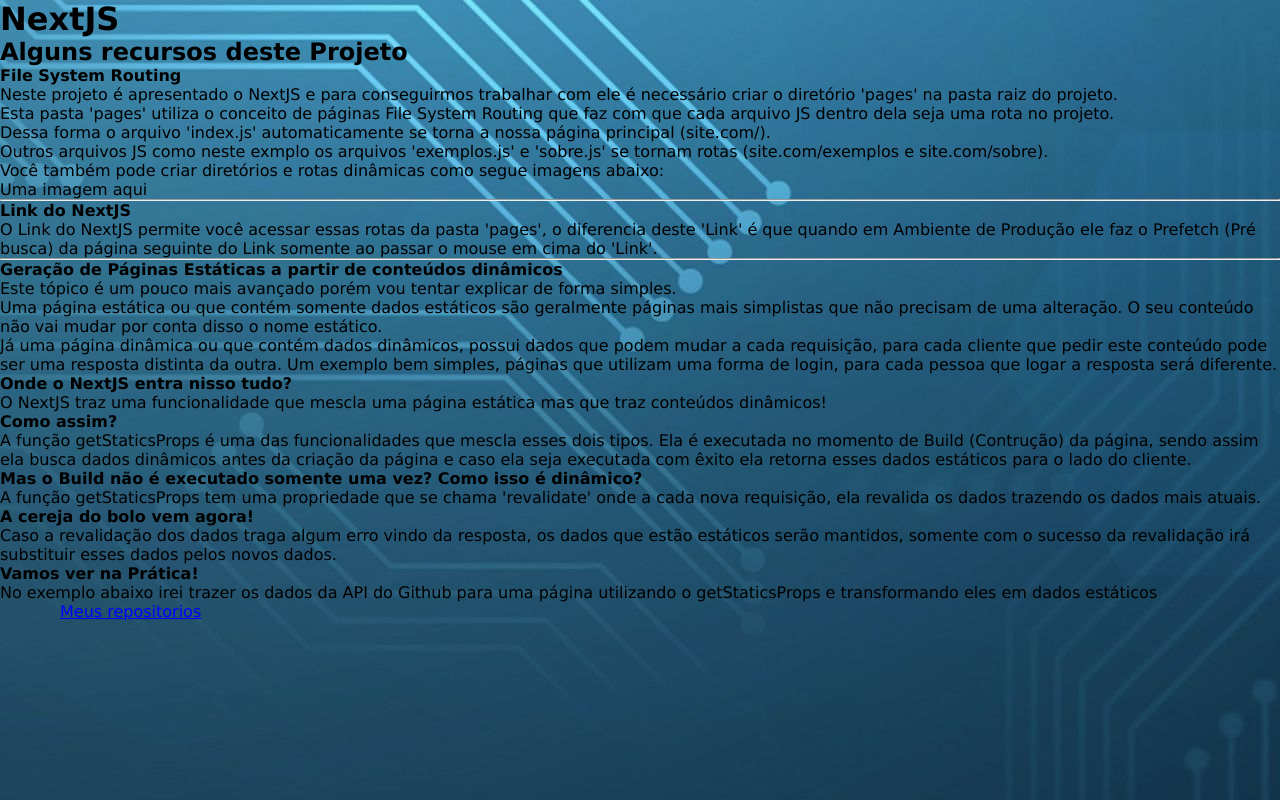
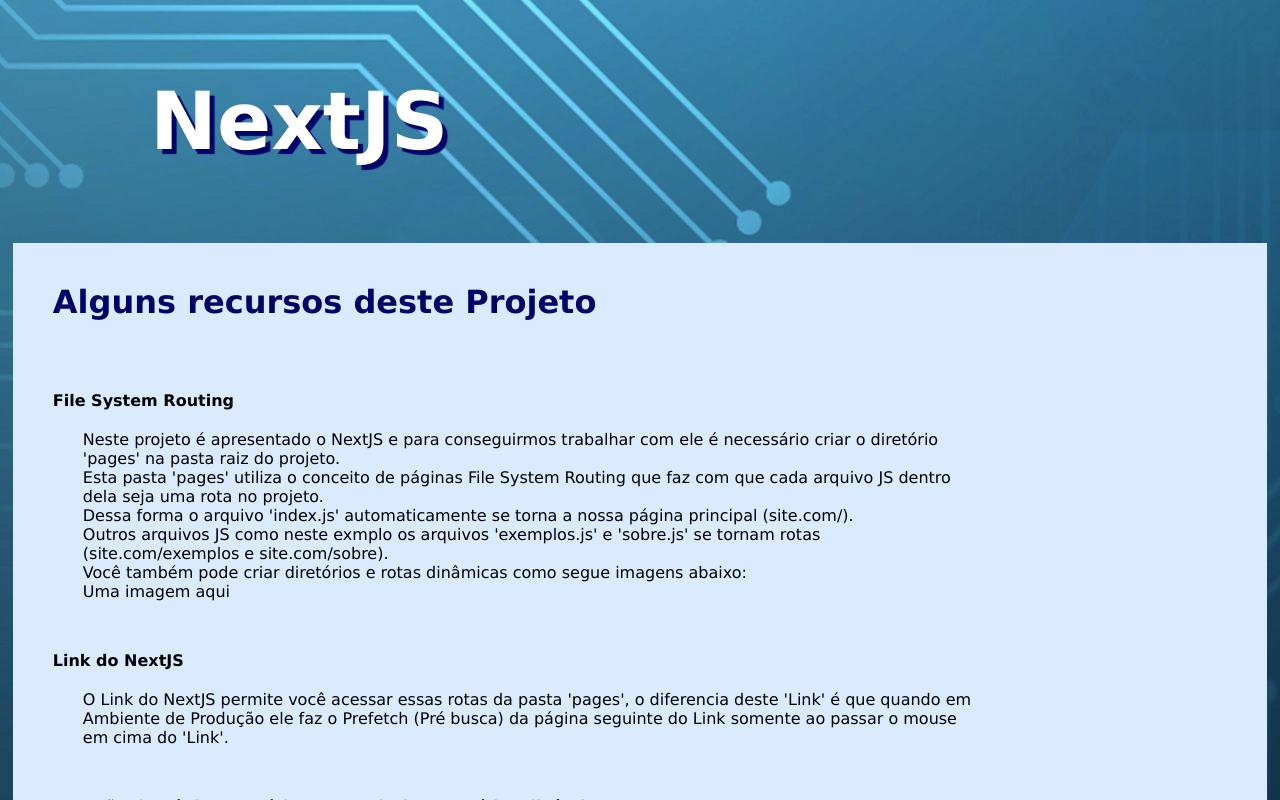
Before and after one commit to FelipeHFO/conhecendo-nextjs, a Next.js app: page /exemplos in a window 1280 px wide. Shown: the top 800 px of the page. Built offline with nearby package versions, Linux system fonts and the light colour scheme.

Commit message:
Ajustando estilos nas páginas Sobre, Exemplo e Repositorios

```diff
--- a/pages/exemplos.js
+++ b/pages/exemplos.js
@@ -3,95 +3,98 @@
 export default function Exemplos() {
   return (
     <>
-      <h1>NextJS</h1>
-      <h2>Alguns recursos deste Projeto</h2>
-      <h4>File System Routing</h4>
-      <p>
+      <header>
+        <h1 className="title">NextJS</h1>
+      </header>
+      <main className="container">
+        <h2 className="subtitle">Alguns recursos deste Projeto</h2>
+        <h4 className="subtopico">File System Routing</h4>
+        <p className="text">
           Neste projeto é apresentado o NextJS e para conseguirmos trabalhar com
           ele é necessário criar o diretório 'pages' na pasta raiz do projeto.
         </p>
-      <p>
-        Esta pasta 'pages' utiliza o conceito de páginas File System Routing que
-        faz com que cada arquivo JS dentro dela seja uma rota no projeto.
+        <p className="text">
+          Esta pasta 'pages' utiliza o conceito de páginas File System Routing
+          que faz com que cada arquivo JS dentro dela seja uma rota no projeto.
         </p>
-      <p>
-        Dessa forma o arquivo 'index.js' automaticamente se torna a nossa página
-        principal (site.com/).
+        <p className="text">
+          Dessa forma o arquivo 'index.js' automaticamente se torna a nossa
+          página principal (site.com/).
         </p>
-      <p>
+        <p className="text">
           Outros arquivos JS como neste exmplo os arquivos 'exemplos.js' e
           'sobre.js' se tornam rotas (site.com/exemplos e site.com/sobre).
         </p>
-      <p>
+        <p className="text">
           Você também pode criar diretórios e rotas dinâmicas como segue imagens
           abaixo:
         </p>
-      <p>Uma imagem aqui</p>
+        <p className="text">Uma imagem aqui</p>
 
-      <hr />
-
-      <h4>Link do NextJS</h4>
-      <p>
+        <h4 className="subtopico">Link do NextJS</h4>
+        <p className="text">
           O Link do NextJS permite você acessar essas rotas da pasta 'pages', o
           diferencia deste 'Link' é que quando em Ambiente de Produção ele faz o
           Prefetch (Pré busca) da página seguinte do Link somente ao passar o
           mouse em cima do 'Link'.
         </p>
 
-      <hr />
-
-      <h4>Geração de Páginas Estáticas a partir de conteúdos dinâmicos</h4>
-      <p>
-        Este tópico é um pouco mais avançado porém vou tentar explicar de forma
-        simples.
+        <h4 className="subtopico">
+          Geração de Páginas Estáticas a partir de conteúdos dinâmicos
+        </h4>
+        <p className="text">
+          Este tópico é um pouco mais avançado porém vou tentar explicar de
+          forma simples.
         </p>
-      <p>
-        Uma página estática ou que contém somente dados estáticos são geralmente
-        páginas mais simplistas que não precisam de uma alteração. O seu
-        conteúdo não vai mudar por conta disso o nome estático.
+        <p className="text">
+          Uma página estática ou que contém somente dados estáticos são
+          geralmente páginas mais simplistas que não precisam de uma alteração.
+          O seu conteúdo não vai mudar por conta disso o nome estático.
         </p>
-      <p>
+        <p className="text">
           Já uma página dinâmica ou que contém dados dinâmicos, possui dados que
-        podem mudar a cada requisição, para cada cliente que pedir este conteúdo
-        pode ser uma resposta distinta da outra. Um exemplo bem simples, páginas
-        que utilizam uma forma de login, para cada pessoa que logar a resposta
-        será diferente.
+          podem mudar a cada requisição, para cada cliente que pedir este
+          conteúdo pode ser uma resposta distinta da outra. Um exemplo bem
+          simples, páginas que utilizam uma forma de login, para cada pessoa que
+          logar a resposta será diferente.
         </p>
-      <h4>Onde o NextJS entra nisso tudo?</h4>
-      <p>
-        O NextJS traz uma funcionalidade que mescla uma página estática mas que
-        traz conteúdos dinâmicos!
+        <h4 className="subtopico">Onde o NextJS entra nisso tudo?</h4>
+        <p className="text">
+          O NextJS traz uma funcionalidade que mescla uma página estática mas
+          que traz conteúdos dinâmicos!
         </p>
-      <h4>Como assim?</h4>
-      <p>
-        A função getStaticsProps é uma das funcionalidades que mescla esses dois
-        tipos. Ela é executada no momento de Build (Contrução) da página, sendo
-        assim ela busca dados dinâmicos antes da criação da página e caso ela
-        seja executada com êxito ela retorna esses dados estáticos para o lado
-        do cliente.
+        <h4 className="subtopico">Como assim?</h4>
+        <p className="text">
+          A função getStaticsProps é uma das funcionalidades que mescla esses
+          dois tipos. Ela é executada no momento de Build (Contrução) da página,
+          sendo assim ela busca dados dinâmicos antes da criação da página e
+          caso ela seja executada com êxito ela retorna esses dados estáticos
+          para o lado do cliente.
         </p>
-      <h4>
+        <h4 className="subtopico">
           Mas o Build não é executado somente uma vez? Como isso é dinâmico?
         </h4>
-      <p>
+        <p className="text">
           A função getStaticsProps tem uma propriedade que se chama 'revalidate'
           onde a cada nova requisição, ela revalida os dados trazendo os dados
           mais atuais.
         </p>
-      <h4>A cereja do bolo vem agora!</h4>
-      <p>
+        <h4 className="subtopico">A cereja do bolo vem agora!</h4>
+        <p className="text">
           Caso a revalidação dos dados traga algum erro vindo da resposta, os
           dados que estão estáticos serão mantidos, somente com o sucesso da
           revalidação irá substituir esses dados pelos novos dados.
         </p>
-      <h4>Vamos ver na Prática!</h4>
-      <p>
-        No exemplo abaixo irei trazer os dados da API do Github para uma página
-        utilizando o getStaticsProps e transformando eles em dados estáticos
+        <h4 className="subtopico">Vamos ver na Prática!</h4>
+        <p className="text">
+          No exemplo abaixo irei trazer os dados da API do Github para uma
+          página utilizando o getStaticsProps e transformando eles em dados
+          estáticos
         </p>
         <Link href="repositorios">
           <a className="link">Meus repositorios</a>
         </Link>
+      </main>
     </>
   );
 }
--- a/pages/globals.css
+++ b/pages/globals.css
@@ -19,7 +19,7 @@
 }
 
 .container {
-  width: 100vw;
+  width: 98vw;
   height: 100%;
   background-color: rgb(219, 235, 255);
   margin: 0 auto;
@@ -34,6 +34,7 @@
 }
 
 .text {
+  width: 70vw;
   margin-left: 60px;
 }
 
@@ -53,6 +54,10 @@
   margin-left: 30px;
   margin-bottom: 10px;
   font-size: 1.2rem;
+}
+
+.subtopico {
+  margin: 50px 0 20px 30px;
 }
 
 .container-social {
@@ -82,3 +87,9 @@
   background-image: url('../public/img/icon-linkedin.png');
   cursor: pointer;
 }
+
+.items {
+  margin-left: 60px;
+  margin-bottom: 10px;
+  list-style: none;
+}
```
Also changed, not shown: pages/repositorios.js (+19 -12 lines). Lines whose indentation alone changed are shown as unchanged.
